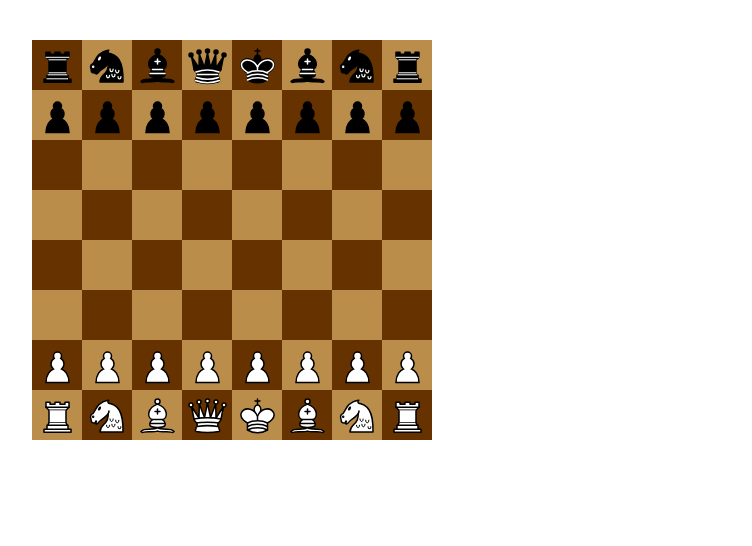
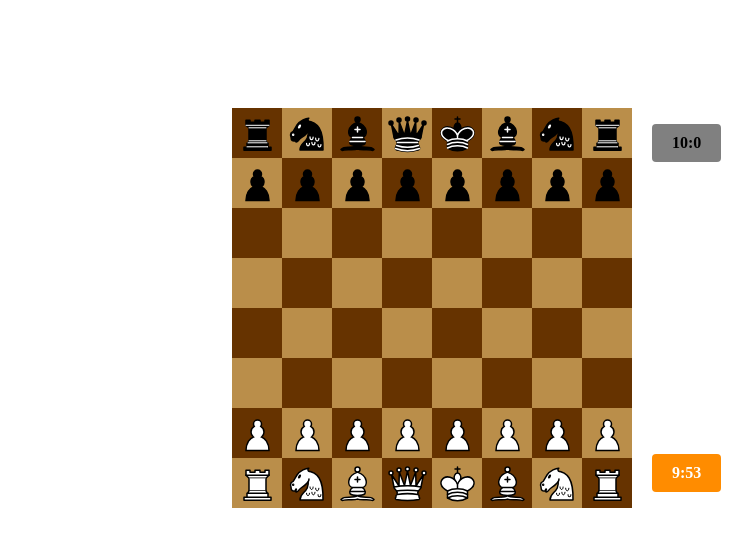
Before and after one commit to AlexandrDubovchenko/react-chess-2, a React (Vite) app: page / in a window 1280 px wide. Shown: the top 546 px of the page, without its empty margins (8-760 px from the left). Built offline with nearby package versions, Linux system fonts and the light colour scheme.

Commit message:
add timer

```diff
--- a/src/App.css
+++ /dev/null
@@ -1,41 +0,0 @@
-#root {
-  max-width: 1280px;
-  margin: 0 auto;
-  padding: 2rem;
-  text-align: center;
-}
-
-.logo {
-  height: 6em;
-  padding: 1.5em;
-  will-change: filter;
-}
-.logo:hover {
-  filter: drop-shadow(0 0 2em #646cffaa);
-}
-.logo.react:hover {
-  filter: drop-shadow(0 0 2em #61dafbaa);
-}
-
-@keyframes logo-spin {
-  from {
-    transform: rotate(0deg);
-  }
-  to {
-    transform: rotate(360deg);
-  }
-}
-
-@media (prefers-reduced-motion: no-preference) {
-  a:nth-of-type(2) .logo {
-    animation: logo-spin infinite 20s linear;
-  }
-}
-
-.card {
-  padding: 2em;
-}
-
-.read-the-docs {
-  color: #888;
-}
--- a/src/App.jsx
+++ b/src/App.jsx
@@ -1,24 +1,27 @@
 import { useEffect, useState } from 'react';
-import './App.css';
 import { Board } from './Board/model';
 import { Board as BoardView } from './Board/view';
 import { GameProvider } from './provider/gameProvider';
+import { Timer } from './Timer/view';
 
 const boardInstance = new Board();
 function App() {
   const [selectedCell, setSelectedCell] = useState(null);
-  const [attackTeam, setAttackTeam] = useState('white')
+  const [activeTeam, setActiveTeam] = useState('white');
   const [board, setBoard] = useState(boardInstance.board);
+  const [winner, setWinner] = useState(null);
   const update = () => {
     setBoard([...boardInstance.board]);
   };
 
   useEffect(() => {
-    setAttackTeam(prev => prev === 'white' ? 'black': 'white')
-    if (boardInstance.isGameOver) alert('Winner is', boardInstance.winner);
+    setActiveTeam((prev) => (prev === 'white' ? 'black' : 'white'));
+    setWinner(boardInstance.winner);
   }, [board]);
 
+
   return (
+    <>
       <GameProvider
         value={{
           setSelectedCell,
@@ -27,13 +30,25 @@ function App() {
             boardInstance.moveFigure(...args);
             update();
           },
-        attackTeam
+          activeTeam,
+          setWinner,
+          winner,
         }}
       >
-      <div className='App'>
+        <div className='app'>
+          {winner && <p className='winner_notification'>Winner is: {winner}</p>}
+          <div className={(winner && 'app-finished') + ' board_container'}>
+            <div>
               <BoardView board={board} />
             </div>
+            <div className='timers_container'>
+              <Timer team='black' />
+              <Timer team='white' />
+            </div>
+          </div>
+        </div>
       </GameProvider>
+    </>
   );
 }
 
--- a/src/Cell/view.jsx
+++ b/src/Cell/view.jsx
@@ -3,7 +3,7 @@ import { Figure } from '../common/views/Figure';
 import { gameContext } from '../provider/gameProvider';
 
 export const Cell = ({ cell }) => {
-  const { setSelectedCell, selectedCell, moveFigure, attackTeam } = useContext(gameContext);
+  const { setSelectedCell, selectedCell, moveFigure, activeTeam } = useContext(gameContext);
   const isSelected =
     cell.figure && selectedCell?.figure?.id === cell.figure?.id;
 
@@ -15,7 +15,7 @@ export const Cell = ({ cell }) => {
       isAvailableToMove
     ) {
       moveFigure(selectedCell, cell);
-    } else if(cell.figure?.color === attackTeam){
+    } else if(cell.figure?.color === activeTeam){
       setSelectedCell(cell);
     } else {
       setSelectedCell(null)
--- /dev/null
+++ b/src/Timer/view.jsx
@@ -0,0 +1,37 @@
+import React, { useContext, useEffect, useRef, useState } from 'react';
+import { gameContext } from '../provider/gameProvider';
+
+const gameTime = 10 * 60 * 1000;
+
+export const Timer = ({ team }) => {
+  const { activeTeam, winner, setWinner } = useContext(gameContext);
+  const [time, setTime] = useState(gameTime);
+  const isCurrentTeam = activeTeam === team;
+  const minutesLeft = Math.trunc(time / 1000 / 60);
+  const secondsLeft = Math.ceil(((time / 1000 / 60) % 1) * 60);
+
+  useEffect(() => {
+    if (winner) {
+      return;
+    }
+    const start = Date.now();
+    let timer;
+    if (isCurrentTeam) {
+      timer = setInterval(() => {
+        const timeLeft = time - (Date.now() - start);
+        setTime(timeLeft);
+        if (timeLeft <= 0) {
+          setWinner(team === 'white' ? 'black' : 'white');
+        }
+      }, 1000);
+      console.log(timer);
+    }
+    return () => clearInterval(timer);
+  }, [isCurrentTeam, winner]);
+
+  return (
+    <p className={`timer ${isCurrentTeam && 'timer-active'}`}>
+      {minutesLeft}:{secondsLeft}
+    </p>
+  );
+};
--- a/src/index.css
+++ b/src/index.css
@@ -4,8 +4,19 @@
   padding-top: 100px;
 }
 
+.app-finished {
+  cursor: not-allowed;
+  pointer-events: none;
+  filter: blur(1px);
+}
+
+.board_container {
+  display: flex;
+  gap: 20px;
+}
+
 .board {
-  background: #BA8E4A;
+  background: #ba8e4a;
 }
 
 .row {
@@ -26,11 +37,11 @@
 }
 
 .cell-white {
-  background: #BA8E4A;
+  background: #ba8e4a;
 }
 
 .cell-selected {
-  background: #EEE8AA
+  background: #eee8aa;
 }
 
 .availableDot {
@@ -43,3 +54,30 @@
   border-radius: 100%;
   background-color: rgba(0, 0, 0, 0.5);
 }
+
+.timers_container {
+  display: flex;
+  flex-direction: column;
+  justify-content: space-between;
+}
+
+.timer {
+  border-radius: 4px;
+  background: grey;
+  padding: 10px 20px;
+  font-size: 16px;
+  color: black;
+  font-weight: bold;
+}
+
+.timer-active {
+  background: darkorange;
+  color: white;
+}
+
+.winner_notification {
+  font-size: 20px;
+  font-weight: bold;
+  font-family: "Times New Roman", Times, serif;
+  color: crimson;
+}
```
Lines whose indentation alone changed are shown as unchanged.
